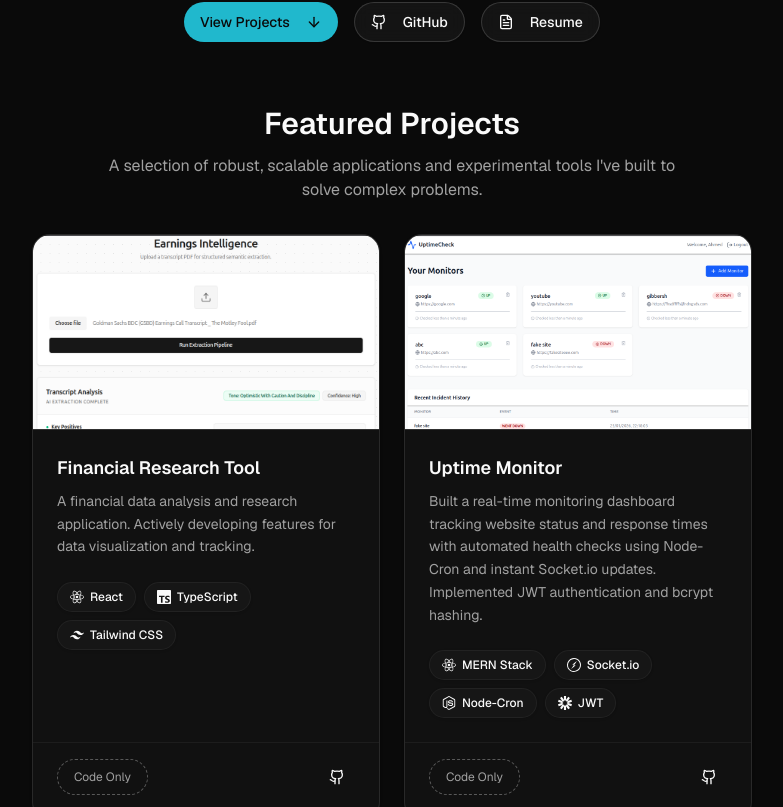
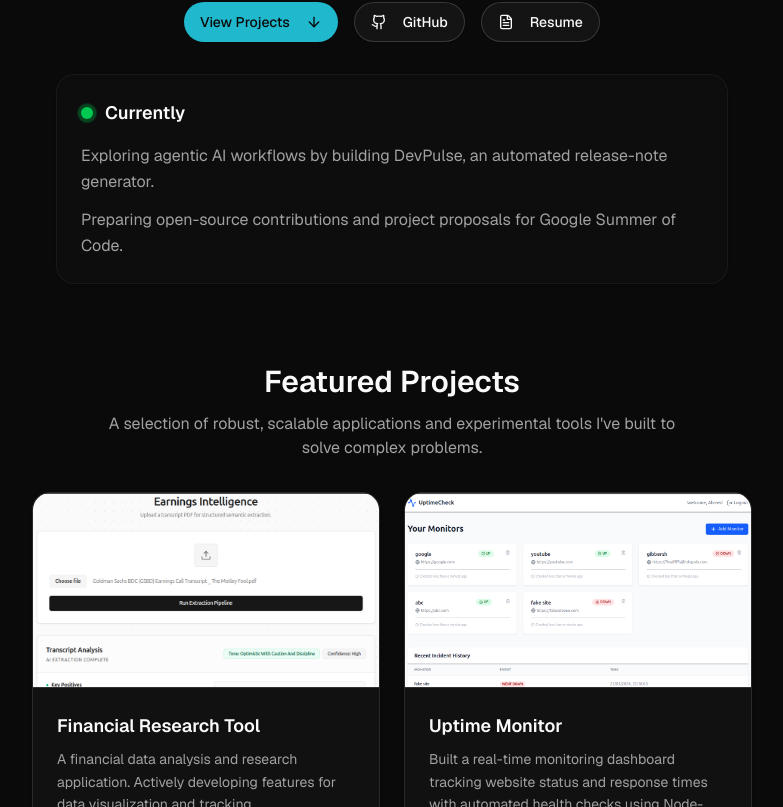
Before and after one commit to aqeell7/portfolio, a Next.js app: page / in a window 1280 px wide. Shown: the part 513-1320 px from the top of the page, without its empty margins (248-1031 px from the left). Built offline with nearby package versions, Linux system fonts and the light colour scheme.

Commit message:
feat: add currently building section and normalize project card dimensions

```diff
--- a/src/app/page.tsx
+++ b/src/app/page.tsx
@@ -1,5 +1,6 @@
 import { Navbar } from "@/components/Navbar";
 import { Hero } from "@/components/Hero";
+import { CurrentlyBuilding } from "@/components/CurrentlyBuilding";
 import { GitHubGraph } from "@/components/GitHubGraph";
 import { ProjectGrid } from "@/components/ProjectGrid";
 import { AboutSection } from "@/components/AboutSection";
@@ -11,6 +12,7 @@ export default function Home() {
       <Navbar />
       <div className="max-w-3xl mx-auto w-full">
         <Hero />
+        <CurrentlyBuilding />
         <ProjectGrid />
         <GitHubGraph />
         <AboutSection />
--- /dev/null
+++ b/src/components/CurrentlyBuilding.tsx
@@ -0,0 +1,34 @@
+"use client";
+
+import { motion } from "framer-motion";
+
+export function CurrentlyBuilding() {
+    return (
+        <section className="px-6 mb-12 w-full flex justify-center">
+            <motion.div
+                initial={{ opacity: 0, y: 15 }}
+                whileInView={{ opacity: 1, y: 0 }}
+                viewport={{ once: true }}
+                transition={{ duration: 0.5 }}
+                className="max-w-2xl w-full bg-card/50 border border-border/50 rounded-2xl p-6 shadow-sm backdrop-blur-sm"
+            >
+                <div className="flex items-center gap-3 mb-4">
+                    <div className="relative flex h-3 w-3">
+                        <span className="animate-ping absolute inline-flex h-full w-full rounded-full bg-green-500 opacity-75"></span>
+                        <span className="relative inline-flex rounded-full h-3 w-3 bg-green-500"></span>
+                    </div>
+                    <h3 className="text-lg font-semibold text-foreground">Currently</h3>
+                </div>
+
+                <div className="space-y-3 text-sm md:text-base text-muted-foreground leading-relaxed">
+                    <p>
+                        Exploring agentic AI workflows by building DevPulse, an automated release-note generator.
+                    </p>
+                    <p>
+                        Preparing open-source contributions and project proposals for Google Summer of Code.
+                    </p>
+                </div>
+            </motion.div>
+        </section>
+    );
+}
--- a/src/components/ProjectCard.tsx
+++ b/src/components/ProjectCard.tsx
@@ -68,7 +68,7 @@ export function ProjectCard({ project, index }: ProjectCardProps) {
             viewport={{ once: true }}
             transition={{ duration: 0.5, delay: index * 0.1 }}
             whileHover={{ y: -5, transition: { duration: 0.2 } }}
-            className="group relative flex flex-col justify-between h-full bg-card rounded-2xl border border-border shadow-sm hover:shadow-md hover:border-primary/50 transition-all overflow-hidden"
+            className="group relative flex flex-col h-full bg-card rounded-2xl border border-border shadow-sm hover:shadow-md hover:border-primary/50 transition-all overflow-hidden"
         >
             <div>
                 <div className="relative w-full aspect-video overflow-hidden rounded-t-xl bg-muted border-b border-border/50">
@@ -86,15 +86,18 @@ export function ProjectCard({ project, index }: ProjectCardProps) {
                     )}
                 </div>
 
-                <div className="p-6 pb-0">
+                <div className="p-6 pb-4">
                     <h3 className="text-lg font-semibold text-foreground mb-2 group-hover:text-primary transition-colors">
                         {project.title}
                     </h3>
-                    <p className="text-muted-foreground text-sm mb-6 leading-relaxed">
+                    <p className="text-muted-foreground text-sm leading-relaxed line-clamp-3">
                         {project.description}
                     </p>
+                </div>
+            </div>
 
-                    <div className="flex flex-wrap gap-2 mb-6">
+            <div className="mt-auto flex flex-col pt-2">
+                <div className="flex flex-wrap gap-2 px-6 pb-6">
                     {project.techStack.map((tech) => (
                         <span
                             key={tech}
@@ -105,10 +108,8 @@ export function ProjectCard({ project, index }: ProjectCardProps) {
                         </span>
                     ))}
                 </div>
-                </div>
-            </div>
 
-            <div className="flex items-center gap-3 mt-auto p-6 pt-4 border-t border-border/50">
+                <div className="flex items-center gap-3 p-6 pt-4 border-t border-border/50">
                     {project.liveLink ? (
                         <Button asChild size="sm" className="bg-primary text-primary-foreground hover:bg-primary/90 rounded-full h-9 px-4">
                             <a href={project.liveLink} target="_blank" rel="noopener noreferrer">
@@ -135,6 +136,7 @@ export function ProjectCard({ project, index }: ProjectCardProps) {
                         </Button>
                     )}
                 </div>
+            </div>
         </motion.div>
     );
 }
```
Lines whose indentation alone changed are shown as unchanged.
